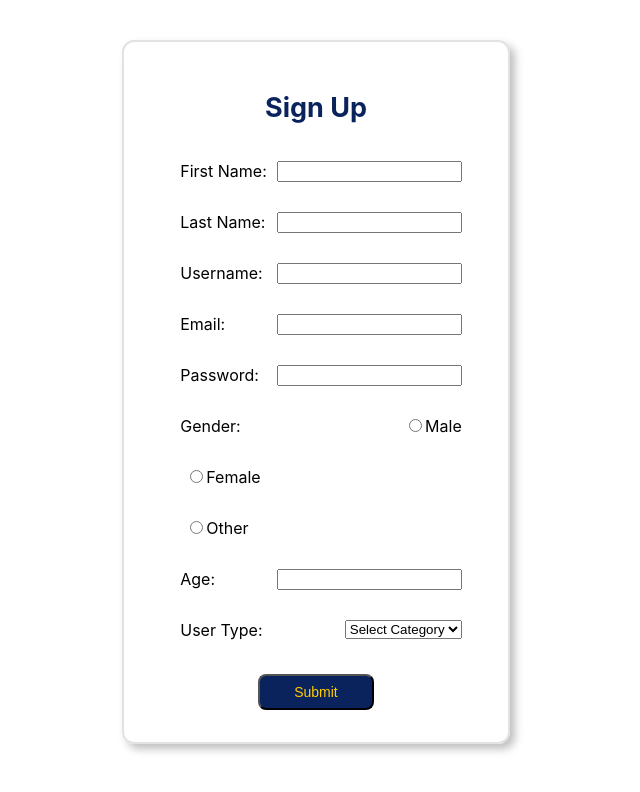
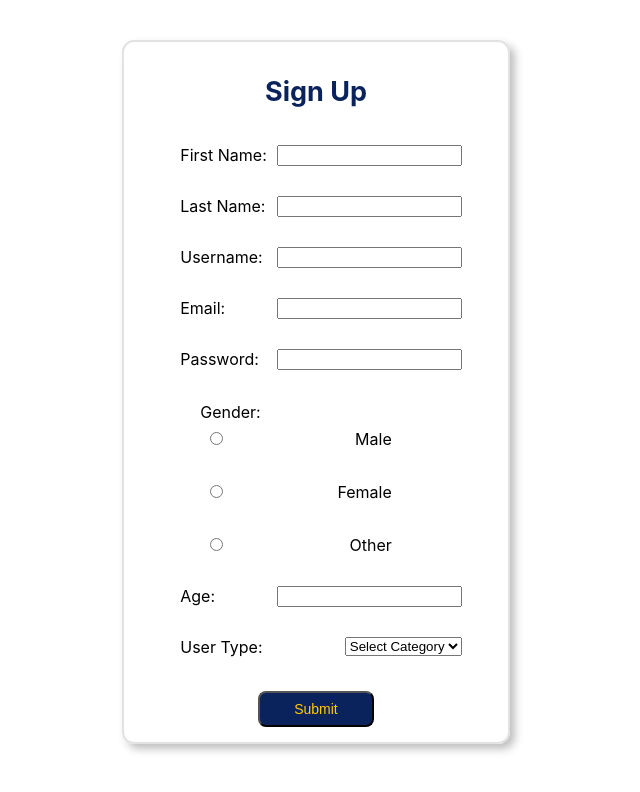
Before and after one commit to buildweek-advicegiver/Front-End, a React (Create React App) app: page /signup in a window 1280 px wide. Shown: the top 792 px of the page, without its empty margins (324-964 px from the left). Built offline with nearby package versions, Linux system fonts and the light colour scheme.

Commit message:
Updates on signup styling

```diff
--- a/src/components/SignUp.js
+++ b/src/components/SignUp.js
@@ -1,5 +1,5 @@
 import React, { useState } from "react";
-import { Sign, Context, SignupBtn, Header } from "./StyledWidgets";
+import { Sign, Context, SignupBtn, Header, Gender } from "./StyledWidgets";
 import axios from "axios";
 
 ////ALEXIS'S SIGN-UP FORM WORK
@@ -106,8 +106,9 @@ export default function SignUp(props) {
                                 value={user.password}
                             />
                     </div>
+                    <Gender>
                         <div className="form-group">
-                        <label>Gender: </label>
+                            <label> Gender: </label>
                                 <label>
                                     <input
                                     type="radio"
@@ -143,7 +144,7 @@ export default function SignUp(props) {
                                     Other
                             </label>
                         </div>
-
+                    </Gender>
                     <div className= "form-group">
                         <label>Age:</label>
                             <input
--- a/src/components/StyledWidgets.js
+++ b/src/components/StyledWidgets.js
@@ -33,6 +33,24 @@ export const Context = styled.div`
         }
     }
 `;
+
+export const Gender = styled.div`
+
+    .form-group {
+        display: flex;
+        flex-direction: column;
+        justify-content: space-evenly;
+
+    }
+    label {
+        display: flex;
+        justify-content: space-evenly;
+        margin-right: 70px;
+        margin-left: 20px;
+        margin-top: 2px;
+    }
+`;
+
 
 export const SignupBtn = styled.button`
     background-color: #0A235C;
```
Lines whose indentation alone changed are shown as unchanged.
